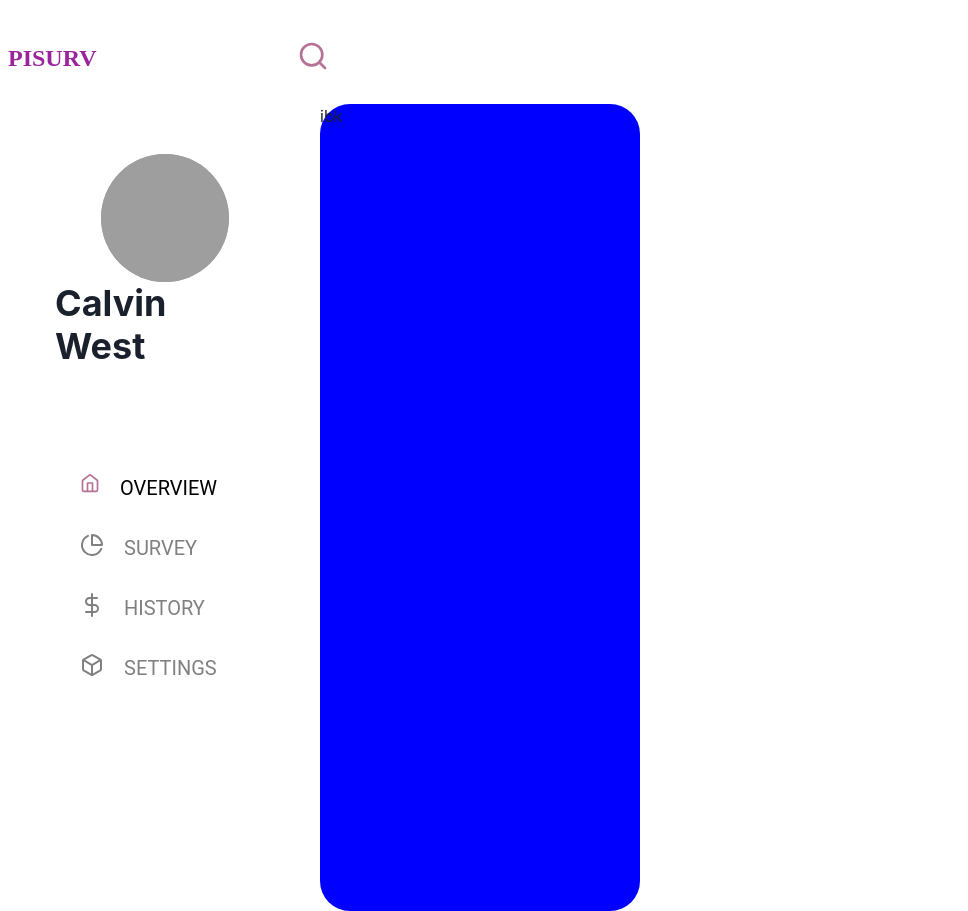
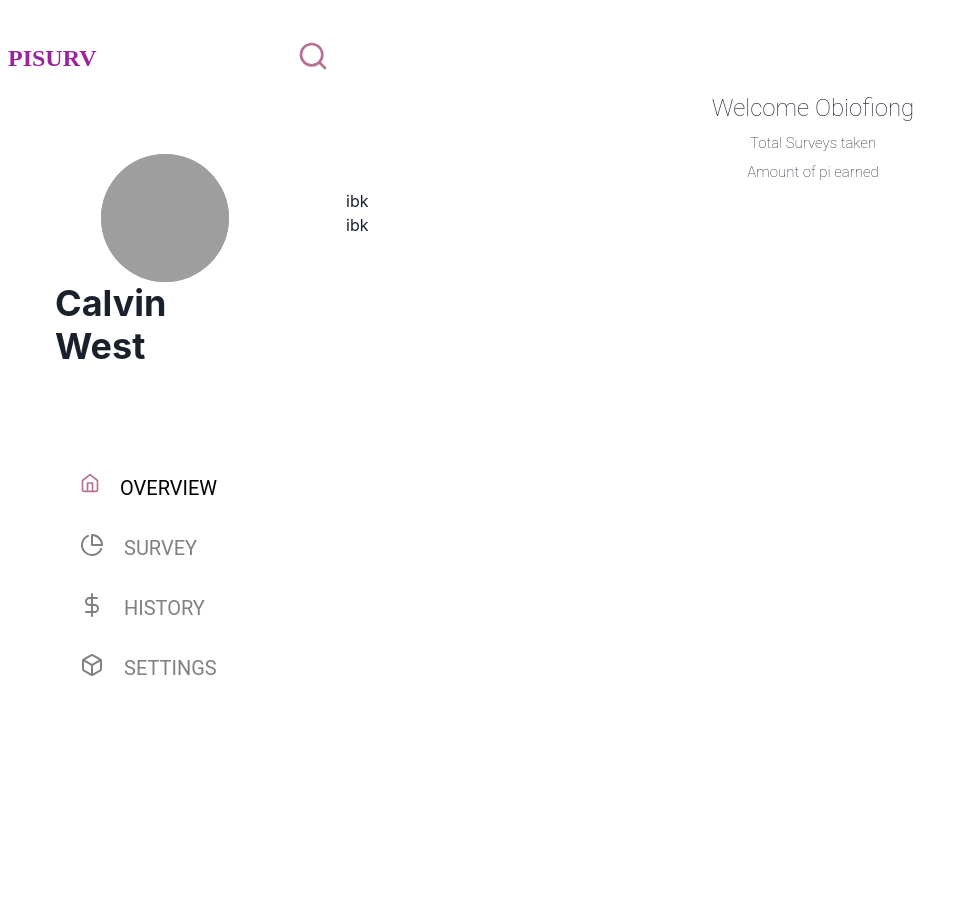
Before and after one commit to ibkay998/next-js-test, a Next.js app: page /dashboard in a window 1280 px wide. Shown: the whole page, without its empty margins (0-968 px from the left). After the commit the page ends 884 px from the top, so only its background shows below. Built offline with nearby package versions, Linux system fonts and the light colour scheme; no server answers; grey boxes are pictures that could not be loaded.

Commit message:
fixed resposive design and added top-maincontainer

```diff
--- a/components/Header/mainContainer.js
+++ b/components/Header/mainContainer.js
@@ -7,6 +7,8 @@ import {
     DrawerOverlay,
     DrawerContent,
     DrawerCloseButton,
+    Grid,
+    GridItem,
   } from "@chakra-ui/react"
 import {
     Flex,
@@ -46,11 +48,20 @@ import {
 
 export default function MainContainer({ children, user,home}) {
     return (
-        <Flex className="main-container" h="657" >
-
-            <Text></Text>
-
-        </Flex>
-
-    )
+      <Flex flexDirection="column" w="100%">
+        <Box textAlign="center">
+          <Text my="6px" fontSize="24px" fontFamily="Roboto" fontWeight="100">
+            Welcome Obiofiong
+          </Text>
+          <Text my="6px" fontSize="15px" fontFamily="Roboto" fontWeight="100">
+            Total Surveys taken
+          </Text>
+          <Text my="6px" fontSize="15px" fontFamily="Roboto" fontWeight="100">
+            Amount of pi earned
+          </Text>
+        </Box>
+        <Box>ibk</Box>
+        <Box>ibk</Box>
+      </Flex>
+    );
     }
--- a/components/Header/phoneMenu.js
+++ b/components/Header/phoneMenu.js
@@ -12,6 +12,7 @@ import {
     DrawerContent,
     DrawerCloseButton,
   } from "@chakra-ui/react"
+
 import {
 
 FiMenu,
--- a/components/Header/topHeader.js
+++ b/components/Header/topHeader.js
@@ -76,7 +76,7 @@ export default function Navbar({ children, user, home }) {
         </IconButton>
         <Drawer  placement={placement} onClose={onClose} isOpen={isOpen} w="30vw">
           <DrawerOverlay />
-          <PhoneMenu className="finditout"/>
+          <PhoneMenu/>
         </Drawer>
 
         <Text className={styles.appname} mt={[10]} ml={[2]} color="#9A249C" fontFamily="Robot" fontSize="24px" fontWeight="bold">PISURV</Text>
--- a/pages/dashboard.js
+++ b/pages/dashboard.js
@@ -8,31 +8,30 @@ import Link from 'next/link'
 import Date from '../components/date'
 import firebase from '../firebase/firebase'
 import {
+    Box,
     Grid,
     GridItem,
     Breadcrumb,
     BreadcrumbItem,
     BreadcrumbLink,
     BreadcrumbSeparator,
+    Flex,
   } from "@chakra-ui/react"
 
 export default function Dashboard({ allPostsData }) {
 
     return (
-        <Grid
-            h="20px"
-            templateRows="repeat(2, 1fr)"
-            templateColumns="repeat(4, 1fr)"
-            gap={0}
-            >
-            <GridItem rowSpan={1} colSpan={4} ><Navbar home user/></GridItem>
-            <GridItem display={["none", "none","flex","flex","flex"]} h="827px" w="288px" rowSpan={1} colSpan={1} >
-                <SideMenu/>
-            </GridItem>
-            <GridItem borderRadius= "30px" className="main-container" float="left" bg="blue" >ibk</GridItem>
-
-        </Grid>
-
-
-
-    )}
+      <Box>
+        <Flex w="100%">
+          <Navbar home user />
+        </Flex>
+        <Flex flexDirection="row">
+          <Flex display={["none", "none", "flex", "flex", "flex"]}>
+            <SideMenu />
+          </Flex>
+          <Flex w="100%">
+            <MainContainer />
+          </Flex>
+        </Flex>
+      </Box>
+    );}
--- a/styles/global.css
+++ b/styles/global.css
@@ -59,10 +59,10 @@ img {
   background-color: blue;
 }
 
-.css-1lz89iw{
+/* .css-1lz89iw{
   width:30vw !important;
   height: 60vw !important;
-}
+} */
 .sidebar-container div{
 
   padding-left:80px;
```
Also changed, not shown: 1 other file (tests, documents, lock files or other folders).
